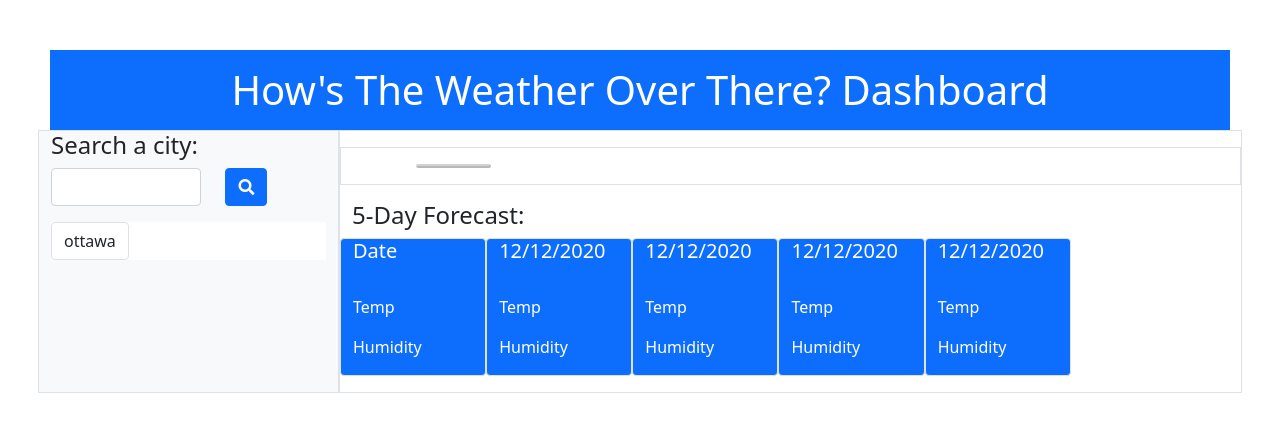
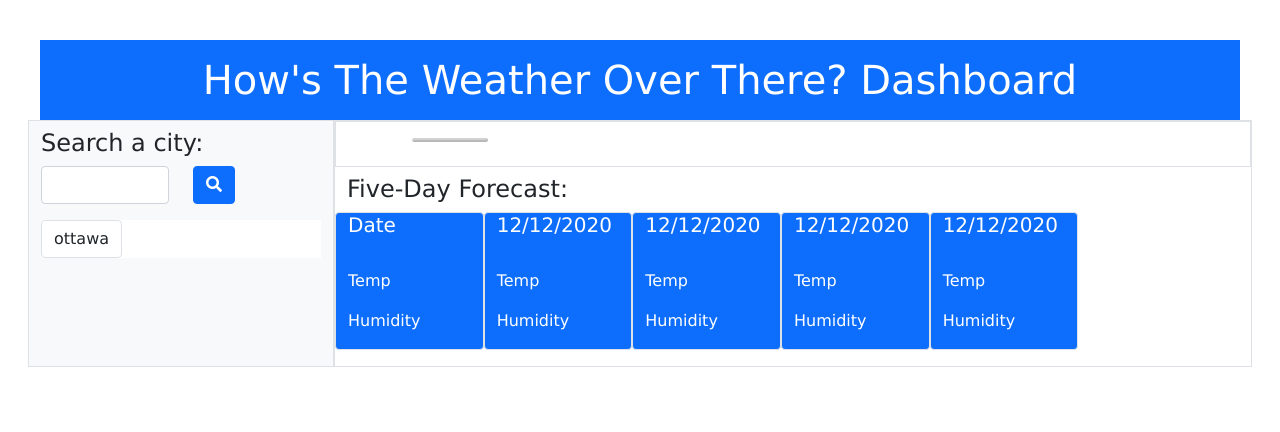
Before and after one commit to sabrtraveler/hows-the-weather-over-there-ohya, a plain HTML site: page index.html in a window 1280 px wide. Drawn offline with nearby package versions, Linux system fonts and the light colour scheme; no server answers.

Commit message:
cleaned up code and added section comments

```diff
--- a/assets/css/style.css
+++ b/assets/css/style.css
@@ -1,8 +1,12 @@
+/* Universal styles */
+
 * {
   margin: 0;
   padding: 0;
 }
 
 body {
-  margin: 50px 50px;
+  margin: 40px 40px;
+  font-family: "Lucida Sans", "Lucida Sans Regular", "Lucida Grande",
+    "Lucida Sans Unicode", Geneva, Verdana, sans-serif;
 }
--- a/assets/js/script.js
+++ b/assets/js/script.js
@@ -183,5 +183,4 @@ function apiData() {
         })
 }
 
-// Call the API to initialize with the most recent
 apiData()
--- a/index.html
+++ b/index.html
@@ -14,39 +14,31 @@
 </head>
 
 <body>
-    <!-- Title of the dashboard -->
+    <!-- title of the dashboard -->
     <header class="text-center h1 bg-primary text-white p-3 mb-0">How's The Weather Over There? Dashboard</header>
 
-    <!-- Used Bootstrap's grid system for page layout -->
-    <!-- A Row with two columns (Left Sidebar and Main Content) -->
     <div class="row">
-        <!-- Left sidebar -->
-        <div class="col-3 border pl-4 bg-light">
-            <!-- Header to add a city to the list -->
+        <!-- left sidebar -->
+        <div class="col-3 border pl-4 pt-2 bg-light">
             <h4>Search a city: </h4>
-            <!-- A row with two columns (Input and Search Button) -->
             <div class="row mb-3">
-                <!-- Input -->
-                <div class="col-7 pr-0">
+                <div class="col-6 pr-0">
                     <input id="cityInput" type="text" class="form-control">
                 </div>
-                <!-- Search Button -->
-                <!-- Iclass retrieves classes from font awesome for search icon -->
+                <!-- search Button -->
                 <div class="col-2 pl-0">
                     <button id="searchButton" class="btn btn-primary octicon-search"><i class="fas fa-search"></i></button>
                 </div>
             </div>
-            <!-- When the user enters a new city a button is appended to this div -->
             <div id="buttons" class="bg-white">
                 <button class="btn border btn-block mt-0 text-left city" value="ottawa">ottawa</button>
             </div>
         </div>
-        <!-- Main Content on the right -->
+
+        <!-- weather content on the right based on city -->
         <div class="col-9 border pl-5">
-            <div class="row pb-3 pt-3">
-                <!-- This column contains the weather information for today's date for the specified location -->
-                <div class="col border pb-3">
-                    <!-- ID's are added to be updated with API weather information -->
+            <div class="row pb-3 pt-0">
+                <div class="col border pb-4">
                     <h3 id="city-name"></h3>
                     <p id="temperature"></p>
                     <p id="humidity"></p>
@@ -57,39 +49,37 @@
                     </div>
 
                 </div>
-                <!-- Thi row contains the 5-Day Forecast -->
-                <div class="row mt-3">
+                <!-- five day forecast section -->
+                <div class="row mt-2">
                     <div class="col-12">
                         <!-- Title -->
-                        <h4>5-Day Forecast:</h4>
+                        <h4>Five-Day Forecast:</h4>
                     </div>
-                    <!-- Each Column contains 1 day of the 5 day forecast -->
-                    <!-- IDs used to target elements to be updated with the API information -->
                     <div class="col-2 bg-primary border ml-3 text-white rounded">
                         <h5 id="date1">Date</h5>
                         <img id="weather-icon1" src="" alt="">
                         <p id="temp1">Temp</p>
                         <p id="humid1">Humidity</p>
                     </div>
-                    <div class="col-2 bg-primary border ml-4 text-white rounded">
+                    <div class="col-2 bg-primary border ml-3 text-white rounded">
                         <h5 id="date2">12/12/2020</h5>
                         <img id="weather-icon2" src="" alt="">
                         <p id="temp2">Temp</p>
                         <p id="humid2">Humidity</p>
                     </div>
-                    <div class="col-2 bg-primary border ml-4 text-white rounded">
+                    <div class="col-2 bg-primary border ml-3 text-white rounded">
                         <h5 id="date3">12/12/2020</h5>
                         <img id="weather-icon3" src="" alt="">
                         <p id="temp3">Temp</p>
                         <p id="humid3">Humidity</p>
                     </div>
-                    <div class="col-2 bg-primary border ml-4 text-white rounded">
+                    <div class="col-2 bg-primary border ml-3 text-white rounded">
                         <h5 id="date4">12/12/2020</h5>
                         <img id="weather-icon4" src="" alt="">
                         <p id="temp4">Temp</p>
                         <p id="humid4">Humidity</p>
                     </div>
-                    <div class="col-2 bg-primary border ml-4 text-white rounded">
+                    <div class="col-2 bg-primary border ml-3 text-white rounded">
                         <h5 id="date5">12/12/2020</h5>
                         <img id="weather-icon5" src="" alt="">
                         <p id="temp5">Temp</p>
```
